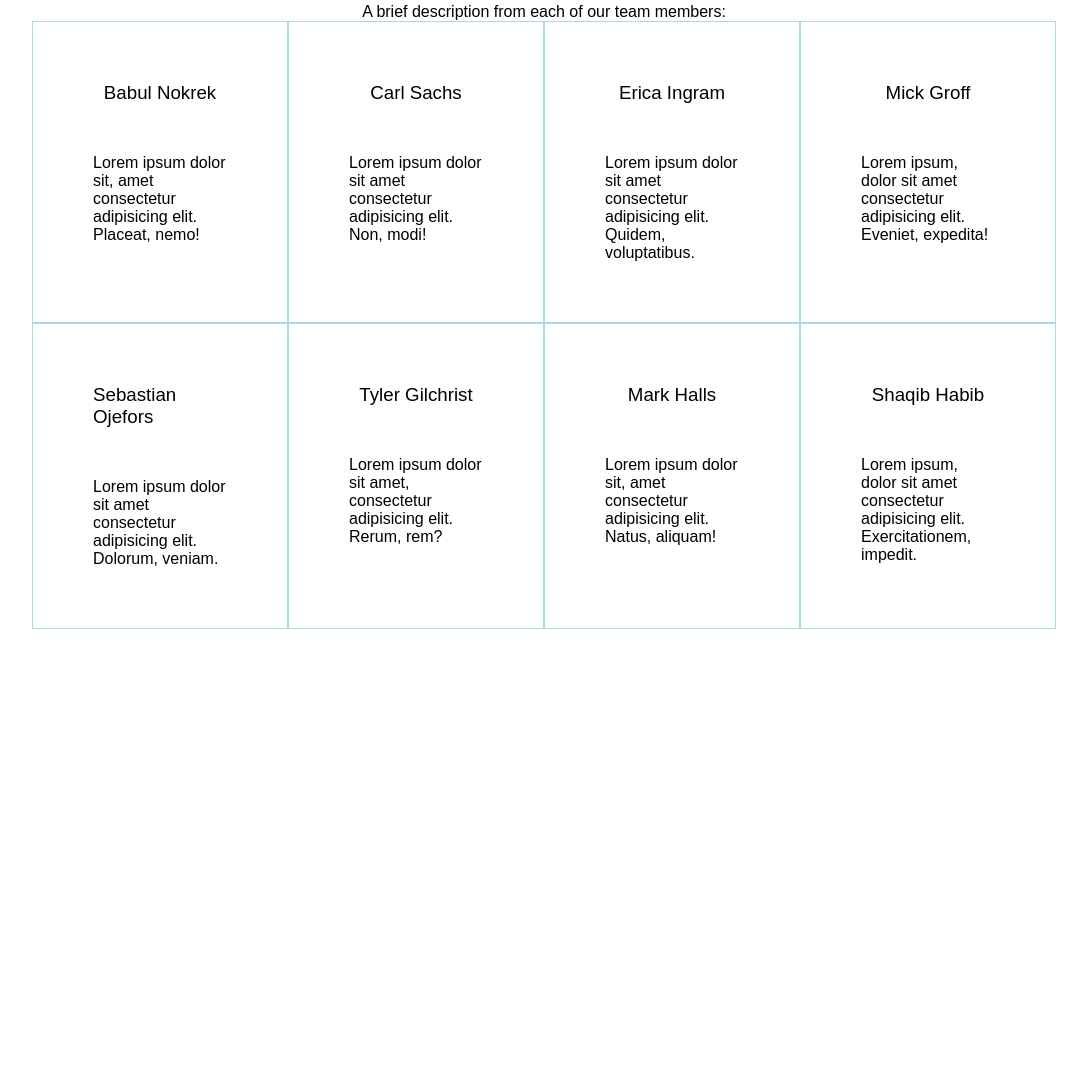
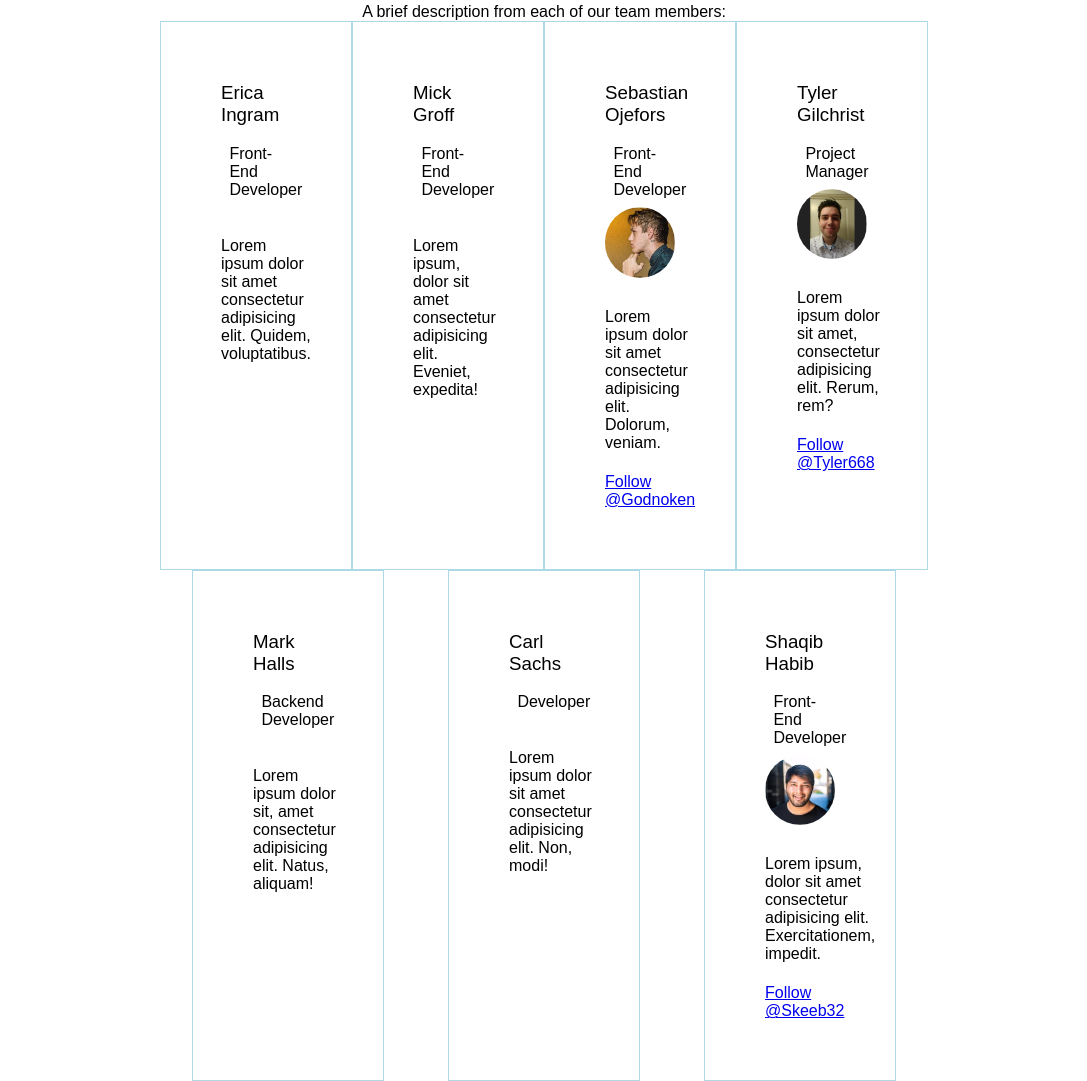
Before and after one commit to DevDesk-Queue-2/Marketing, a website: page team.html in a window 1280 px wide. Shown: the part 896-1977 px from the top of the page, without its empty margins (96-1183 px from the left). Before the commit the page ends 1525 px from the top, so only its background shows below. Drawn offline with Linux system fonts and the light colour scheme.

Commit message:
all who have submitted boxes with pics and buttons done

```diff
--- a/less/team.less
+++ b/less/team.less
@@ -48,8 +48,18 @@
 #teamBox{
     display: flex;
     flex-flow:row wrap;
-    width: 80%;
+    width: 60%;
     margin: 0 auto;
+    #top{
+        display:flex;
+    }
+    #bottom{
+        display: flex;
+        margin: 0 auto;
+        div{
+            margin:0 auto;
+        }
+    }
     div{
         width: 25%;
         border: 1px solid lightblue;
@@ -59,12 +69,21 @@
         h3{
             display: flex;
             margin: 0 auto;
-            padding-bottom: 20px;
+            padding-bottom: 10px;
+        }
+        h4{
+            padding:12%;
         }
         p{
             display: flex;
             margin: 0 auto;
             padding-top: 30px;
+            padding-bottom: 30%;
+        }
+        img{
+            border-radius: 50%;
+            margin: 0 auto;
+            display:flex;
         }
     }
 }
--- a/team.html
+++ b/team.html
@@ -11,6 +11,9 @@
     <script src="//cdnjs.cloudflare.com/ajax/libs/less.js/3.9.0/less.min.js" ></script> -->
     <link href="https://fonts.googleapis.com/css?family=Russo+One|Ubuntu" rel="stylesheet">
     <link href="css/index.css" rel="stylesheet">
+    <!-- Githubs   -->
+    <!-- Place this tag in your head or just before your close body tag. -->
+<script async defer src="https://buttons.github.io/buttons.js"></script>
 
 </head>
 <header>
@@ -36,38 +39,51 @@
         <p>A brief description from each of our team members:</p>
     </section>
     <section id="teamBox">
-        <div class="babul">
-            <h3>Babul Nokrek</h3>
-            <p>Lorem ipsum dolor sit, amet consectetur adipisicing elit. Placeat, nemo!</p>
-        </div>
-        <div class="carl">
-            <h3>Carl Sachs</h3>
-            <p>Lorem ipsum dolor sit amet consectetur adipisicing elit. Non, modi!</p>
-        </div>
+        <section id="top">
         <div class="erica">
             <h3>Erica Ingram</h3>
+            <h4>Front-End Developer</h4>
             <p>Lorem ipsum dolor sit amet consectetur adipisicing elit. Quidem, voluptatibus.</p>
         </div>
         <div class="mick">
             <h3>Mick Groff</h3>
+            <h4>Front-End Developer</h4>
             <p>Lorem ipsum, dolor sit amet consectetur adipisicing elit. Eveniet, expedita!</p>
         </div>
         <div class="seb">
             <h3>Sebastian Ojefors</h3>
+            <h4>Front-End Developer</h4>
+            <img src="images/Sebastian.PNG" alt="sebatian profile"/>
             <p>Lorem ipsum dolor sit amet consectetur adipisicing elit. Dolorum, veniam.</p>
+            <a class="github-button" href="https://github.com/Godnoken" data-color-scheme="no-preference: light; light: light; dark: dark;" data-size="large" aria-label="Follow @Godnoken on GitHub">Follow @Godnoken</a>
         </div>
         <div class="tyler">
             <h3>Tyler Gilchrist</h3>
+            <h4>Project Manager</h4>
+            <img src="images/tyler.PNG" alt="tyler profile"/>
             <p>Lorem ipsum dolor sit amet, consectetur adipisicing elit. Rerum, rem?</p>
+            <a class="github-button" href="https://github.com/Tyler668" data-color-scheme="no-preference: light; light: light; dark: dark;" data-size="large" aria-label="Follow @Tyler668 on GitHub">Follow @Tyler668</a>
         </div>
+        </section>
+        <section id="bottom">
         <div class="mark">
             <h3>Mark Halls</h3>
+            <h4>Backend Developer</h4>
             <p>Lorem ipsum dolor sit, amet consectetur adipisicing elit. Natus, aliquam!</p>
+        </div>
+        <div class="carl">
+            <h3>Carl Sachs</h3>
+            <h4>Developer</h4>
+            <p>Lorem ipsum dolor sit amet consectetur adipisicing elit. Non, modi!</p>
         </div>
         <div class="shaq">
             <h3>Shaqib Habib</h3>
+            <h4>Front-End Developer</h4>
+            <img src="images/Shaqib.PNG" alt="Shaqib profile"/>
             <p>Lorem ipsum, dolor sit amet consectetur adipisicing elit. Exercitationem, impedit.</p>
+            <a class="github-button" href="https://github.com/Skeeb32" data-color-scheme="no-preference: light; light: light; dark: dark;" data-size="large" aria-label="Follow @Skeeb32 on GitHub">Follow @Skeeb32</a>
         </div>
+        </section>
     </section>
 </body>
 </html>
```
Also changed, not shown: css/index.css, images/Sebastian.PNG (added), images/Shaqib.PNG (added), images/tyler.PNG (added).
